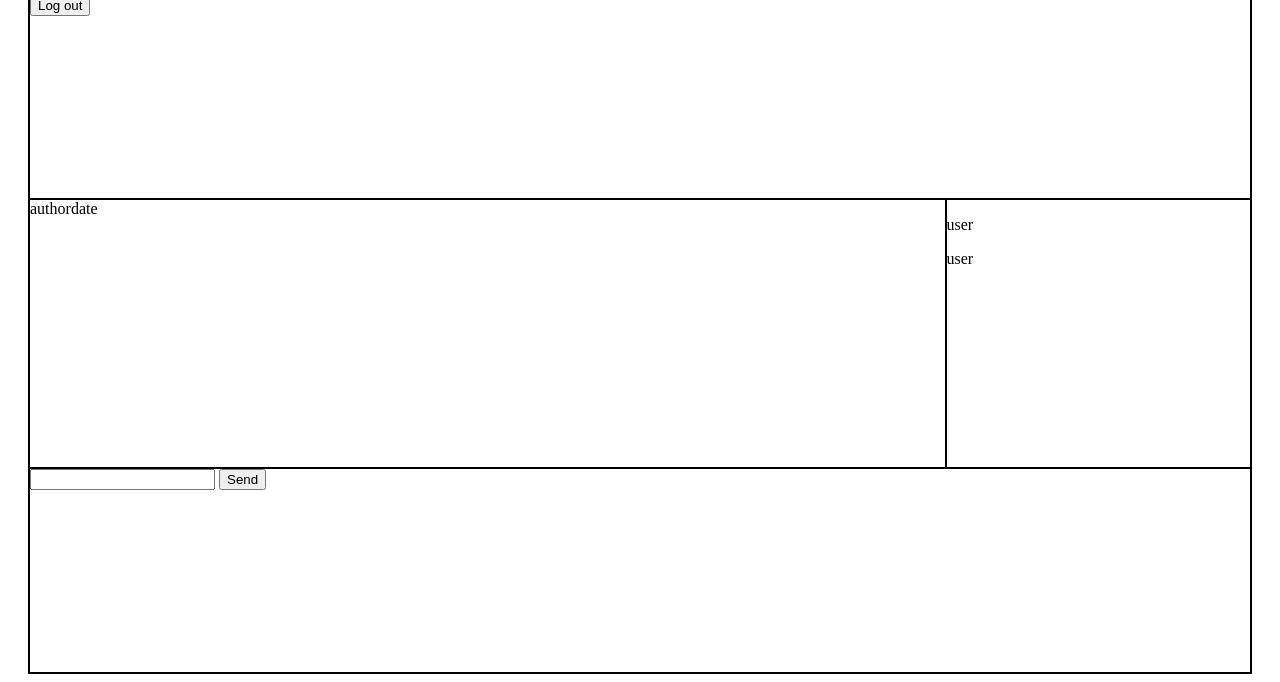
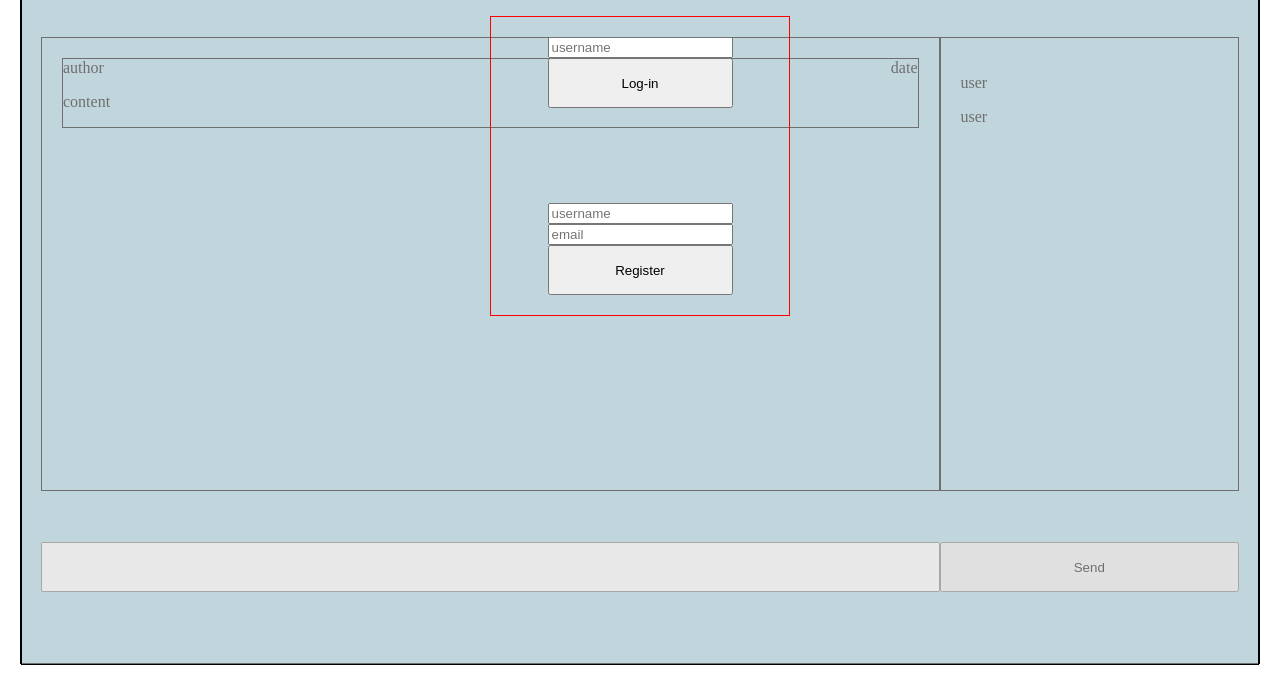
Before and after one commit to k-jul/chat, a website: page src/pug/index.pug in a window 1280 px wide. Shown: the part 136-818 px from the top of the page. Drawn offline with nearby package versions, Linux system fonts and the light colour scheme; files that its build step writes are made by us from their sources.

Commit message:
Reg and log-in created

```diff
--- a/gulpfile.js
+++ b/gulpfile.js
@@ -10,7 +10,7 @@ const autoprefixBrowsers = ['> 1%', 'last 2 versions', 'firefox >= 4', 'safari 7
 
 gulp.task('server', ['sass'], function() {
     browserSync.init({
-        server: "./dist/html"
+        server: "./dist"
     });
     gulp.watch(["./src/scss/*.scss", "./src/scss/**/*.scss"], ['sass']);
     gulp.watch('./src/img/*', ['img']);
@@ -21,7 +21,7 @@ gulp.task('server', ['sass'], function() {
 gulp.task('pug', function() {
     return gulp.src('./src/pug/*.pug')
         .pipe(pug())
-        .pipe(gulp.dest('./dist/html/'));
+        .pipe(gulp.dest('./dist/'));
 });
 
 gulp.task('sass', function() {
--- a/src/js/script.js
+++ b/src/js/script.js
@@ -0,0 +1,90 @@
+const btnLogIn = document.getElementById('btn-login');
+const btnRegister = document.getElementById('btn-registration');
+
+const inputLogIn = document.getElementById('input-login');
+const inputRegName = document.getElementById('input-reg-name');
+const inputRegEmail = document.getElementById('input-reg-email');
+const inputMessage = document.getElementById('btn-send');
+
+const aside = document.getElementById('aside');
+const loggedinUserName = document.getElementById('user-name');
+const modal = document.getElementById('cover');
+
+let users = [];
+
+class User {
+    constructor (id, name, email, status="offline") {
+        this.id = id;
+        this.name = name;
+        this.email = email,
+        this.status = status;
+    }
+}
+
+let userName = '';
+let userEmail = '';
+let id = 0;
+
+function userCheck() {
+
+    for (let i=0; i < users.length; i++) {
+        if (users[i].name == userName) return users[i];
+    };
+        return false;
+}
+
+
+inputLogIn.addEventListener('change', function(e) {
+    userName = e.target.value;
+});
+
+inputRegName.addEventListener('change', function(e) {
+    userName = e.target.value;
+   });
+
+inputRegEmail.addEventListener('change', function(e) {
+    userEmail = e.target.value;
+   });
+
+btnLogIn.addEventListener('click', function (e) {
+
+    e.stopPropagation();
+    e.preventDefault();
+
+    if (userCheck())  {
+    let currentUser = userCheck();
+    currentUser.status = "online";
+    modal.style.display='none';
+
+    loggedinUserName.innerHTML = currentUser.name;
+
+    console.log(users);
+
+    } else alert ('Please register!');
+
+    inputLogIn.value = '';
+
+});
+
+btnRegister.addEventListener('click', function(e) {
+
+    e.stopPropagation();
+    e.preventDefault();
+
+    if (userCheck())  {
+        alert("This username is already taken!");
+        inputRegEmail.value = '';
+        inputRegName.value = '';
+        return;
+    }
+
+    id++;
+
+    users.push(new User (id, userName, userEmail));
+    console.log(users);
+
+    inputRegEmail.value = '';
+    inputRegName.value = '';
+
+
+});
--- a/src/pug/index.pug
+++ b/src/pug/index.pug
@@ -5,23 +5,33 @@ html(lang="en")
         meta(name="viewport", content="width=device-width, initial-scale=1.0")
         meta(http-equiv="X-UA-Compatible", content="ie=edge")
         title Chat
-        link(href="../css/style.css", rel='stylesheet', type="text/css")
+        link(href="css/style.css", rel='stylesheet', type="text/css")
     body
         .wrapper
+            div#cover
+                .form
+                    form.log-in
+                        input#input-login(type="text", placeholder="username", required)
+                        button.btn#btn-login Log-in
+                    form.registration
+                        input#input-reg-name(type="text", placeholder="username", required)
+                        input#input-reg-email(type="email", placeholder="email", required)
+                        button.btn#btn-registration Register
             header.header
-                h1 Chat name
+                h1.chat-name Chat name
                 .header-right
-                    h3.user-name name
+                    h3#user-name name
                     button.btn.btn-logout Log out
             main.main
                 .message
                     .message-info
-                        span author
-                        span date
-                    p.message-content
-            aside.aside
+                        .author author
+                        .date date
+                    p.message-content content
+            aside#aside
                 p user
                 p user
             footer.footer
-                input(type="text")
-                button.btn.btn-send Send
+                input#input-field(type="text")
+                button.btn#btn-send Send
+        script(src="js/script.js")
--- a/src/scss/style.scss
+++ b/src/scss/style.scss
@@ -1,35 +1,114 @@
+* {
+    box-sizing: border-box;
+}
+
+h1,h2, h3, h4, h5, h6 {
+    margin:0;
+}
+
 body {
     padding: 0 20px;
+    margin:0;
 }
 
 .wrapper {
+    padding: 20px;
+    position: relative;
+    background-color: lightblue;
     height: 100vh;
     border: 1px solid black;
     display: grid;
     grid-template-columns: repeat(4, 1fr);
+    grid-template-rows: repeat(5, 1fr);
     grid-template-areas: "hd hd hd hd"
+                         "mn mn mn as"
+                         "mn mn mn as"
                          "mn mn mn as"
                          "ft ft ft ft"
 }
 
+#cover {
+    position: absolute;
+    top:0;
+    left:0;
+    width: 100%;
+    height: 100vh;
+    border: 1px solid black;
+    background-color: rgba(211, 211, 211, 0.527);
+    z-index: 5;
+}
+
+.form {
+    width: 300px;
+    height: 300px;
+    padding: 20px;
+    margin: auto;
+    transform: translateY(50%);
+    border: 1px solid red;
+    display: flex;
+    flex-direction: column;
+    justify-content: space-between;
+    align-items: center;
+
+}
+
+.log-in, .registration {
+    display: flex;
+    flex-direction: column;
+}
+
 .header{
     grid-area: hd;
-    border: 1px solid black;
+    display:flex;
+    justify-content: space-between;
+    align-items:center;
+
+    &-right {
+        width: 25%;
+    }
 
 }
 
 .main {
+    padding: 20px;
     grid-area: mn;
     border: 1px solid black;
 
 }
 
-.aside {
+.message {
+    border: 1px solid black;
+
+    &-info {
+        display:flex;
+        justify-content: space-between;
+    }
+}
+
+#aside {
+    padding: 20px;
     grid-area: as;
     border: 1px solid black;
 }
 
 .footer {
     grid-area: ft;
-    border: 1px solid black;
+    display: flex;
+    justify-content: space-between;
+    align-items: center;
+
 }
+
+#input-field {
+    height: 50px;
+    width: 75%;
+}
+
+.btn {
+    width: 100%;
+    height: 50px;
+}
+
+#btn-send {
+    width: 25%;
+}
```
Also changed, not shown: dist/css/style.css, dist/html/index.html (deleted), dist/index.html (added), dist/js/script.js.
